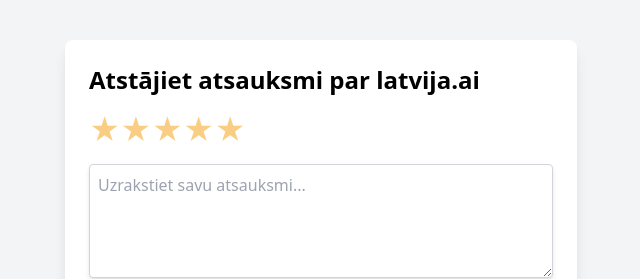
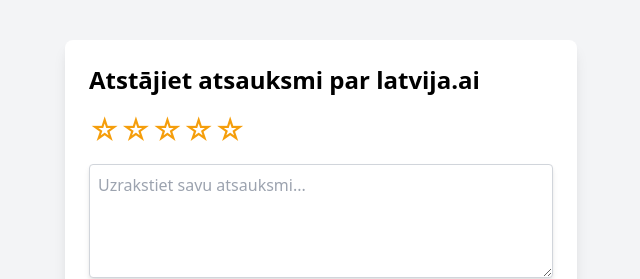
Before and after one commit to izveide-lv/atsauksmes, a plain HTML site: page index.html in a window 1280 px wide. Shown: the top 279 px of the page, 319-959 px from the left. Drawn offline with nearby package versions, Linux system fonts and the light colour scheme; no server answers.

Commit message:
Update index.html

```diff
--- a/index.html
+++ b/index.html
@@ -26,29 +26,29 @@
 
       <div class="flex mb-4">
         <span
-          class="star text-yellow-500 opacity-50 text-3xl cursor-pointer"
+          class="star text-yellow-500 text-3xl cursor-pointer"
           data-value="1"
-          >★</span
+          >☆</span
         >
         <span
-          class="star text-yellow-500 opacity-50 text-3xl cursor-pointer"
+          class="star text-yellow-500 text-3xl cursor-pointer"
           data-value="2"
-          >★</span
+          >☆</span
         >
         <span
-          class="star text-yellow-500 opacity-50 text-3xl cursor-pointer"
+          class="star text-yellow-500 text-3xl cursor-pointer"
           data-value="3"
-          >★</span
+          >☆</span
         >
         <span
-          class="star text-yellow-500 opacity-50 text-3xl cursor-pointer"
+          class="star text-yellow-500 text-3xl cursor-pointer"
           data-value="4"
-          >★</span
+          >☆</span
         >
         <span
-          class="star text-yellow-500 opacity-50 text-3xl cursor-pointer"
+          class="star text-yellow-500 text-3xl cursor-pointer"
           data-value="5"
-          >★</span
+          >☆</span
         >
       </div>
 
@@ -115,14 +115,7 @@
 
       function highlightStars(value) {
         stars.forEach((star) => {
-          star.classList.toggle(
-            "opacity-100",
-            star.getAttribute("data-value") <= value
-          );
-          star.classList.toggle(
-            "opacity-50",
-            star.getAttribute("data-value") > value
-          );
+          star.innerText = star.getAttribute("data-value") <= value ? "★" : "☆";
         });
       }
 
```
